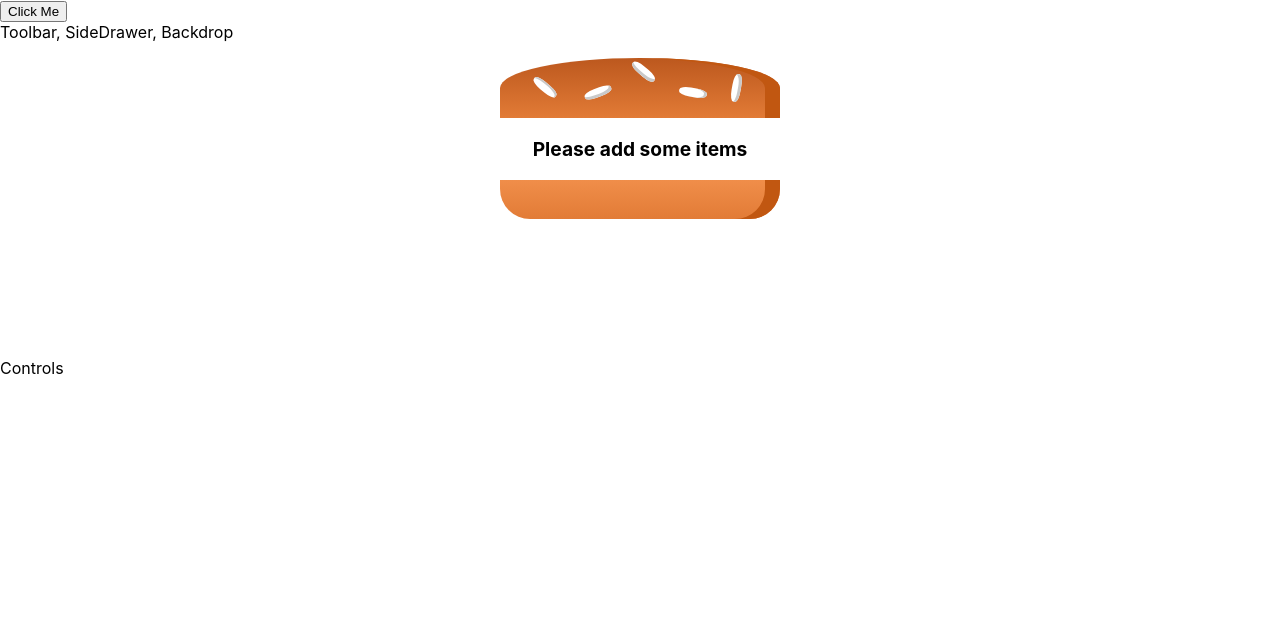
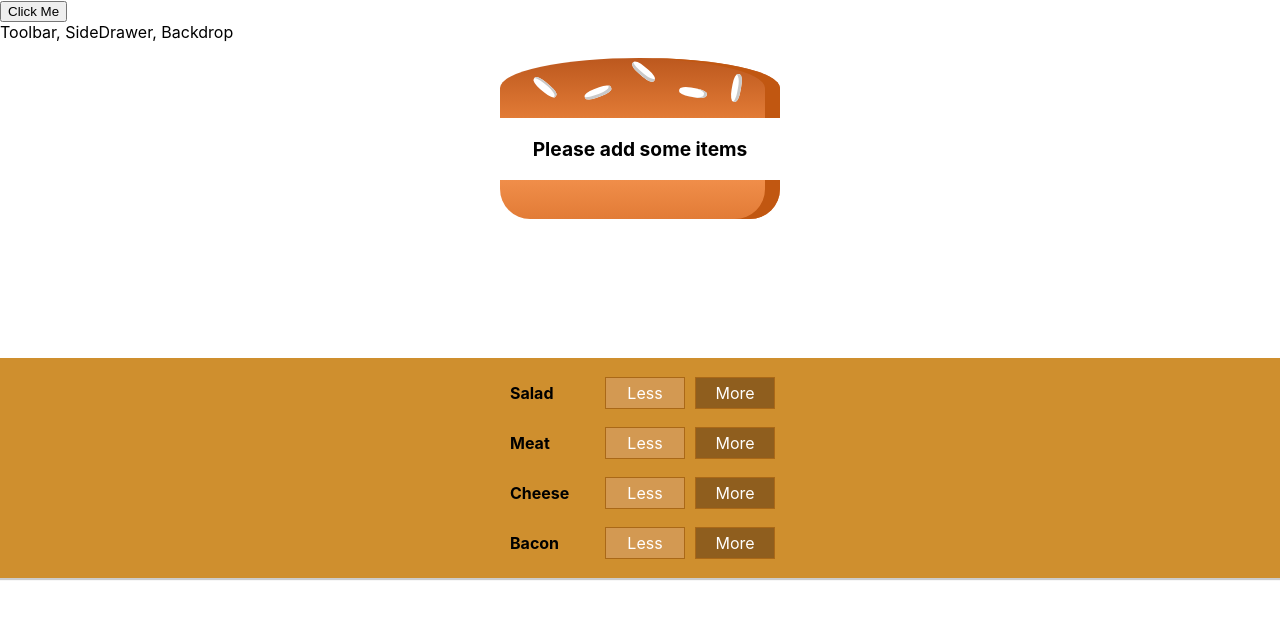
Before and after one commit to m10hit/Burger-app, a React (Create React App) app: page / in a window 1280 px wide. Shown: the top 618 px of the page. Built offline with nearby package versions, Linux system fonts and the light colour scheme.

Commit message:
add build controls

```diff
--- /dev/null
+++ b/src/components/Burger/BuildControls/BuildControl/BuildControl.js
@@ -0,0 +1,13 @@
+import React from 'react';
+import classes from './BuildControl.module.css';
+const BuildControl = (props) => {
+  return (
+    <div className={classes.BuildControl}>
+      <div className={classes.Label}>{props.label}</div>
+      <button className={classes.Less}>Less</button>
+      <button className={classes.More}>More</button>
+    </div>
+  );
+};
+
+export default BuildControl;
--- /dev/null
+++ b/src/components/Burger/BuildControls/BuildControl/BuildControl.module.css
@@ -0,0 +1,58 @@
+.BuildControl {
+  display: flex;
+  justify-content: space-between;
+  align-items: center;
+  margin: 5px 0;
+}
+
+.BuildControl button {
+  display: block;
+  font: inherit;
+  padding: 5px;
+  margin: 0 5px;
+  width: 80px;
+  border: 1px solid #aa6817;
+  cursor: pointer;
+  outline: none;
+}
+
+.BuildControl button:disabled {
+  background-color: #ac9980;
+  border: 1px solid #7e7365;
+  color: #ccc;
+  cursor: default;
+}
+
+.BuildControl button:hover:disabled {
+  background-color: #ac9980;
+  color: #ccc;
+  cursor: not-allowed;
+}
+
+.Label {
+  padding: 10px;
+  font-weight: bold;
+  width: 80px;
+}
+
+.BuildControl .Less {
+  background-color: #d39952;
+  color: white;
+}
+
+.BuildControl .More {
+  background-color: #8f5e1e;
+  color: white;
+}
+
+.BuildControl .Less:hover,
+.BuildControl .Less:active {
+  background-color: #daa972;
+  color: white;
+}
+
+.BuildControl .More:hover,
+.BuildControl .More:active {
+  background-color: #99703f;
+  color: white;
+}
--- /dev/null
+++ b/src/components/Burger/BuildControls/BuildControls.js
@@ -0,0 +1,15 @@
+import React from 'react';
+import classes from './BuildControls.module.css';
+import BuildControl from './BuildControl/BuildControl';
+
+const BuildControls = (props) => {
+  const transformedArray = Object.keys(props.labels).map((label) => (
+    <BuildControl
+      key={label}
+      label={label.charAt(0).toUpperCase() + label.slice(1)}
+    />
+  ));
+
+  return <div className={classes.BuildControls}>{transformedArray}</div>;
+};
+export default BuildControls;
--- /dev/null
+++ b/src/components/Burger/BuildControls/BuildControls.module.css
@@ -0,0 +1,10 @@
+.BuildControls {
+  width: 100%;
+  background-color: #cf8f2e;
+  display: flex;
+  flex-flow: column;
+  align-items: center;
+  box-shadow: 0 2px 1px #ccc;
+  margin: auto;
+  padding: 10px 0;
+}
--- a/src/containers/BurgerBuilder/BurgerBuilder.js
+++ b/src/containers/BurgerBuilder/BurgerBuilder.js
@@ -1,6 +1,7 @@
 import React, { Component } from 'react';
 import Auxiliary from '../../hoc/Auxiliary';
 import Burger from '../../components/Burger/Burger';
+import BuildControls from '../../components/Burger/BuildControls/BuildControls';
 
 class BurgerBuilder extends Component {
   state = {
@@ -15,7 +16,7 @@ class BurgerBuilder extends Component {
     return (
       <Auxiliary>
         <Burger ingredients={this.state.ingredients} />
-        <>Controls</>
+        <BuildControls labels={this.state.ingredients} />
       </Auxiliary>
     );
   }
```
